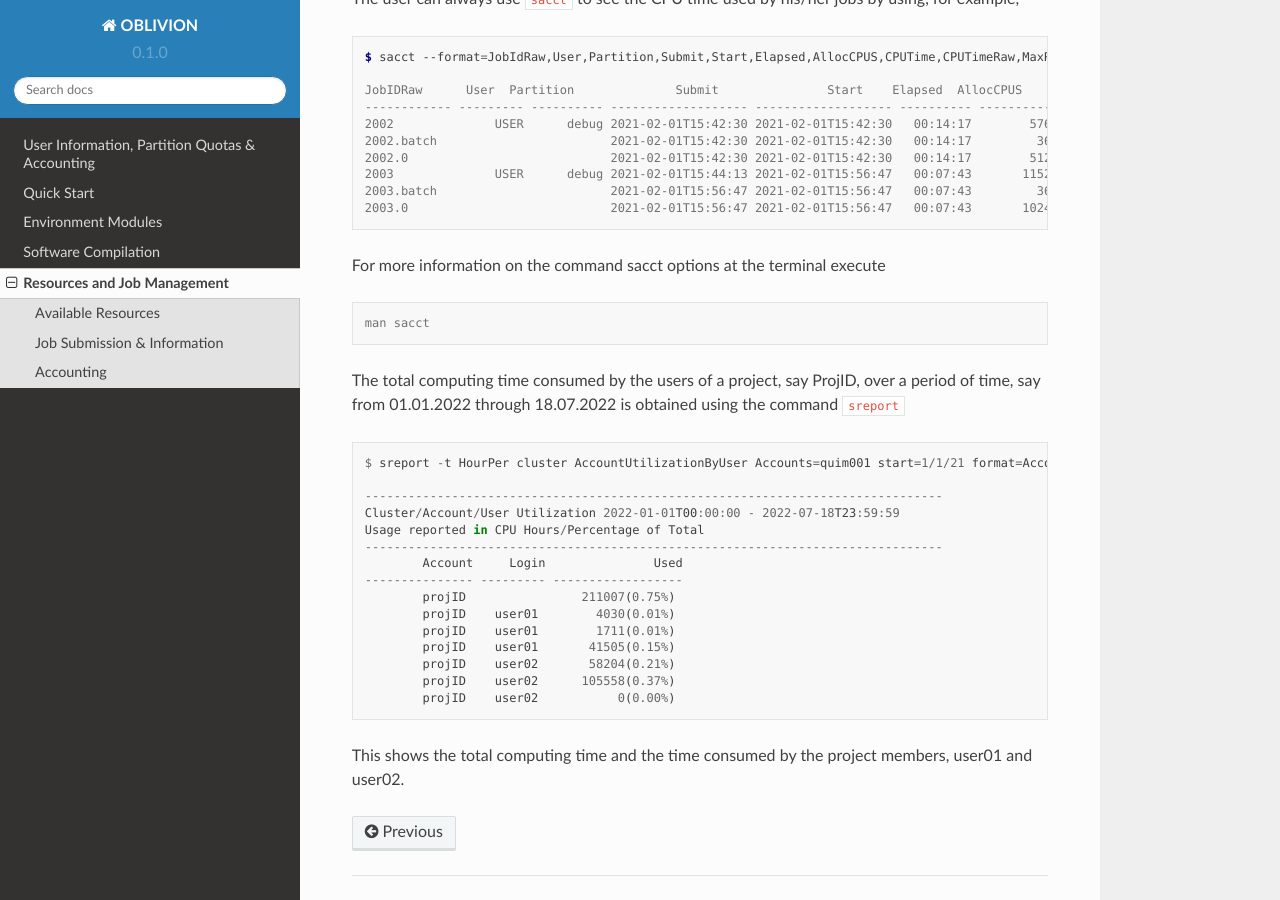
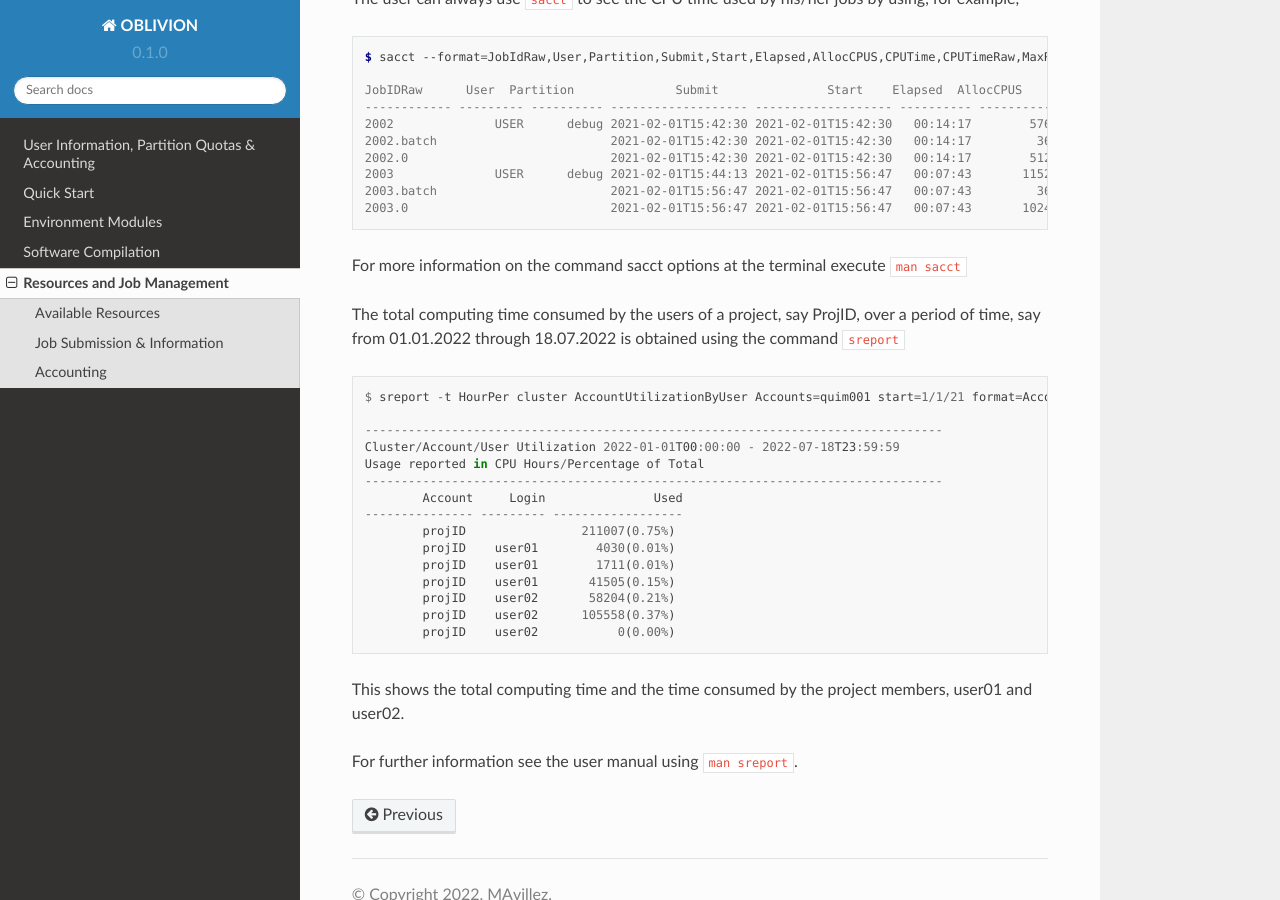
Before and after one commit to mavillez/Oblivion, a Sphinx documentation site: the page built from docs/source/management.rst, in a window 1280 px wide and 900 px high, scrolled down 2117 px. Built offline with Sphinx 7.4.7 and the Read the Docs theme 2.0.0, drawn with Linux system fonts in a browser that asks for light colours.

Commit message:
Update management.rst

```diff
--- a/docs/source/management.rst
+++ b/docs/source/management.rst
@@ -117,11 +117,7 @@
   2003.0                            2021-02-01T15:56:47 2021-02-01T15:56:47   00:07:43       1024 5-11:41:52     474112    134972K  COMPLETED cn[020-027,029+
 
 
-For more information on the command sacct options at the terminal execute
-
-.. code-block:: console
-
-  man sacct
+For more information on the command sacct options at the terminal execute ``man sacct``
 
 The total computing time consumed by the users of a project, say ProjID, over a period of time, say from 01.01.2022 through 18.07.2022 is obtained using the command ``sreport``
 
@@ -144,3 +140,5 @@
           projID    user02           0(0.00%)
 
 This shows the total computing time and the time consumed by the project members, user01 and user02.
+
+For further information see the user manual using ``man sreport``.
```
